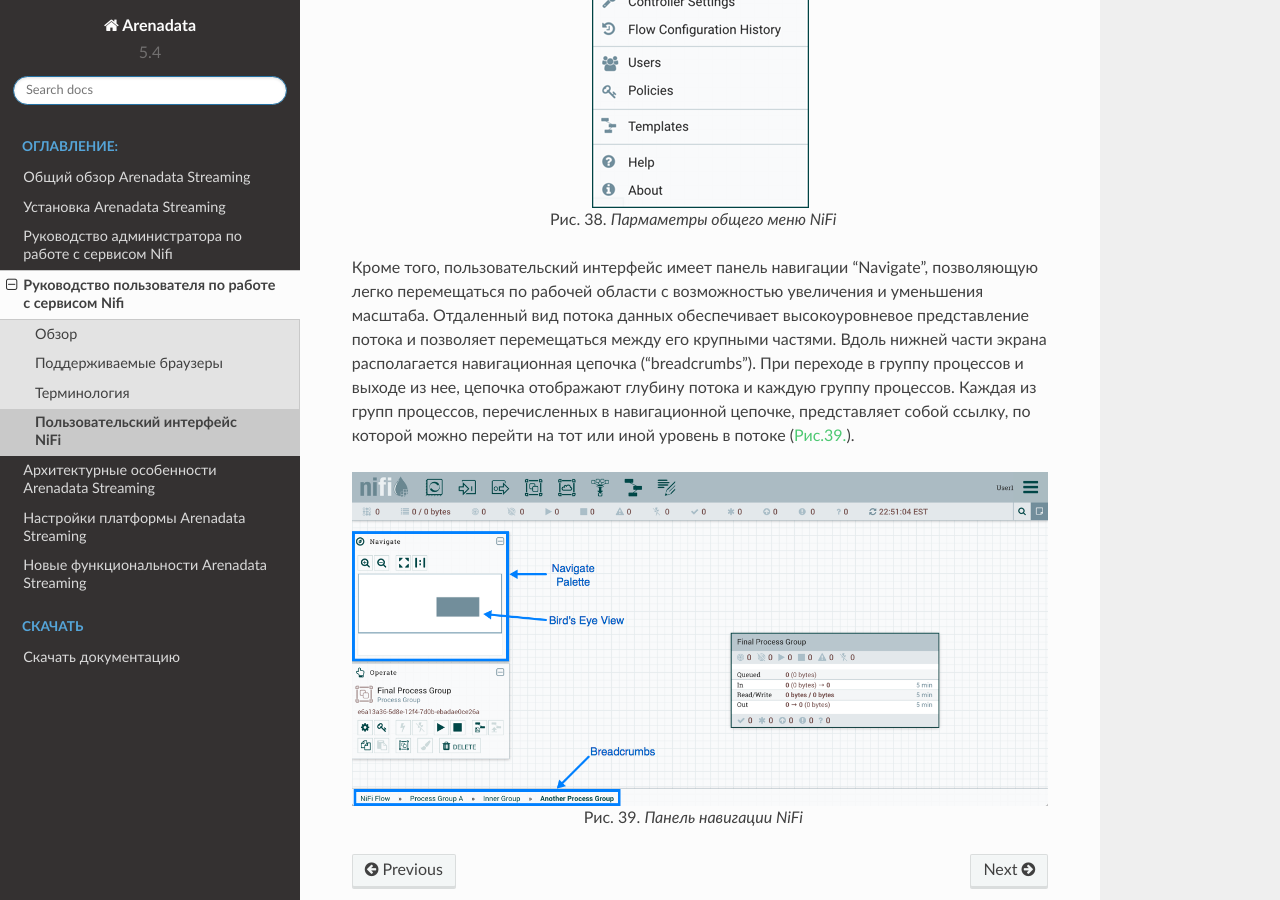
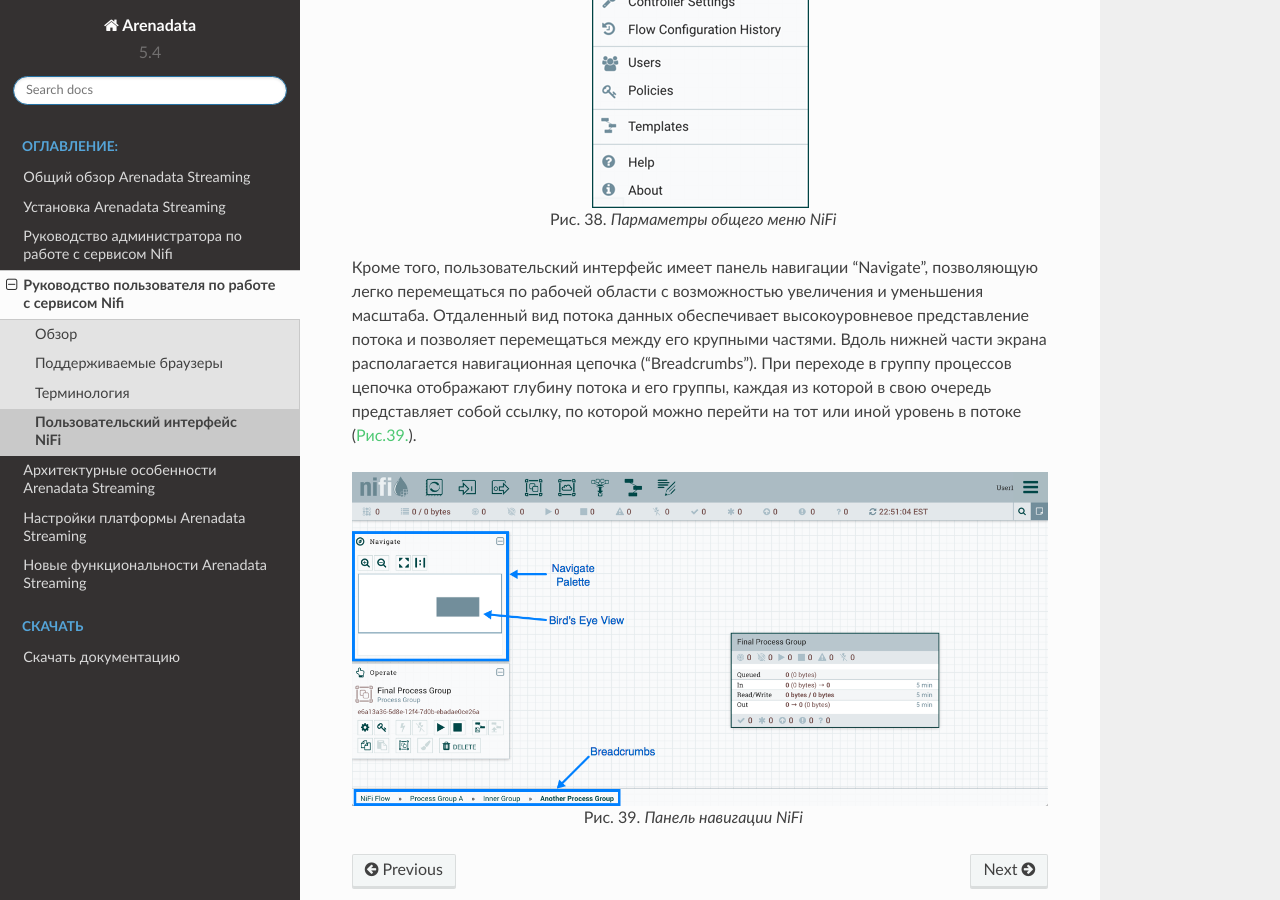
Before and after one commit to arenadata/docs_ads, a Sphinx documentation site: the page built from source/UserNIFI/UI.rst, in a window 1280 px wide and 900 px high, scrolled down 1650 px. Built offline with Sphinx 7.4.7 and the Read the Docs theme 2.0.0, drawn with Linux system fonts in a browser that asks for light colours; pages that are not in the unit, such as notebooks, are missing from menus.

Commit message:
Update UI.rst

```diff
--- a/source/UserNIFI/UI.rst
+++ b/source/UserNIFI/UI.rst
@@ -34,7 +34,7 @@
    Пармаметры общего меню NiFi
 
 
-Кроме того, пользовательский интерфейс имеет панель навигации "Navigate", позволяющую легко перемещаться по рабочей области с возможностью увеличения и уменьшения масштаба. Отдаленный вид потока данных обеспечивает высокоуровневое представление потока и позволяет перемещаться между его крупными частями. Вдоль нижней части экрана располагается навигационная цепочка ("breadcrumbs"). При переходе в группу процессов и выходе из нее, цепочка отображают глубину потока и каждую группу процессов. Каждая из групп процессов, перечисленных в навигационной цепочке, представляет собой ссылку, по которой можно перейти на тот или иной уровень в потоке (:numref:`Рис.%s.<ADS_UserNIFI_UI_breadcrumbs>`).
+Кроме того, пользовательский интерфейс имеет панель навигации "Navigate", позволяющую легко перемещаться по рабочей области с возможностью увеличения и уменьшения масштаба. Отдаленный вид потока данных обеспечивает высокоуровневое представление потока и позволяет перемещаться между его крупными частями. Вдоль нижней части экрана располагается навигационная цепочка ("Breadcrumbs"). При переходе в группу процессов цепочка отображают глубину потока и его группы, каждая из которой в свою очередь представляет собой ссылку, по которой можно перейти на тот или иной уровень в потоке (:numref:`Рис.%s.<ADS_UserNIFI_UI_breadcrumbs>`).
 
 
 .. _ADS_UserNIFI_UI_breadcrumbs:
```
